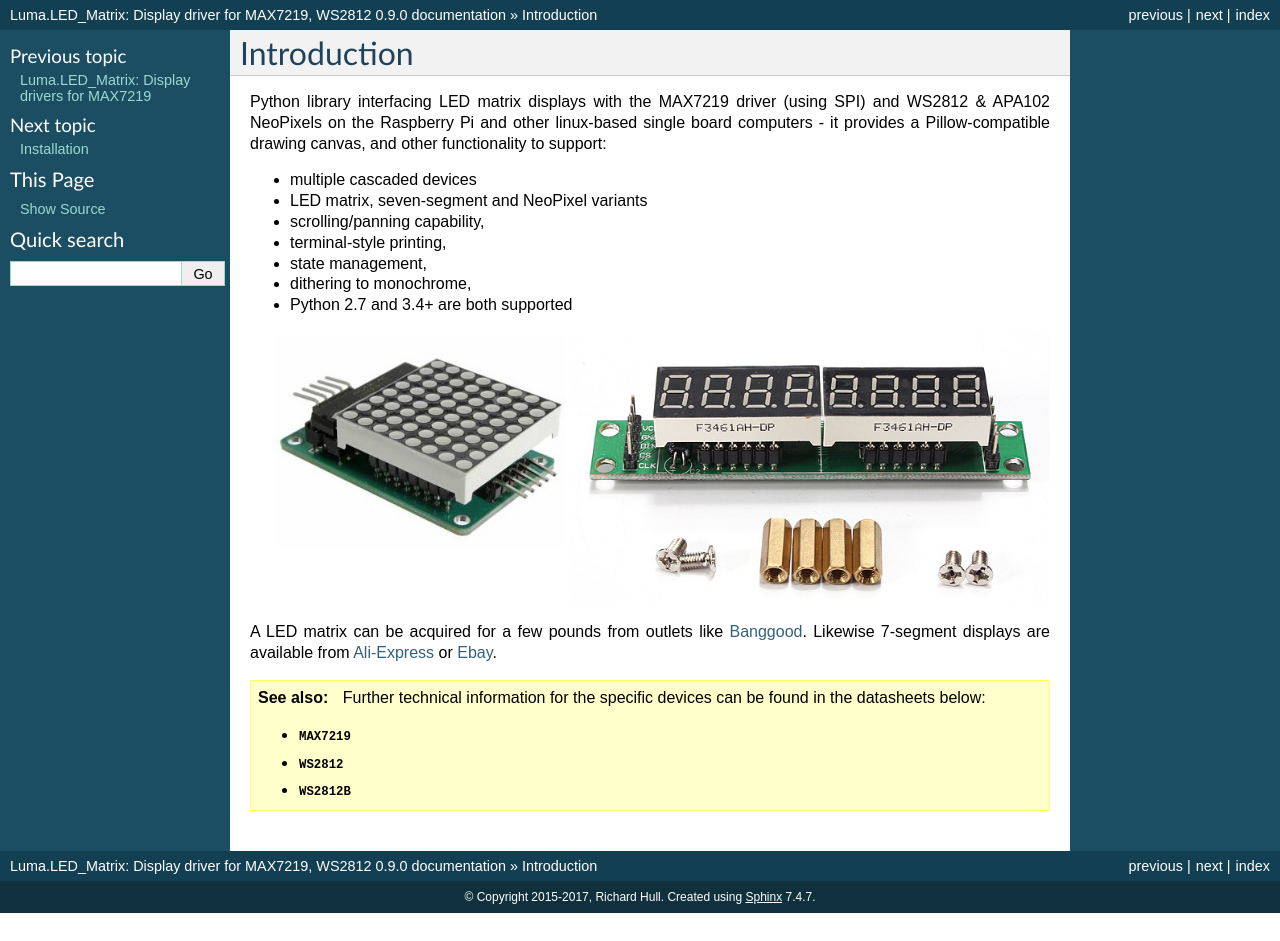
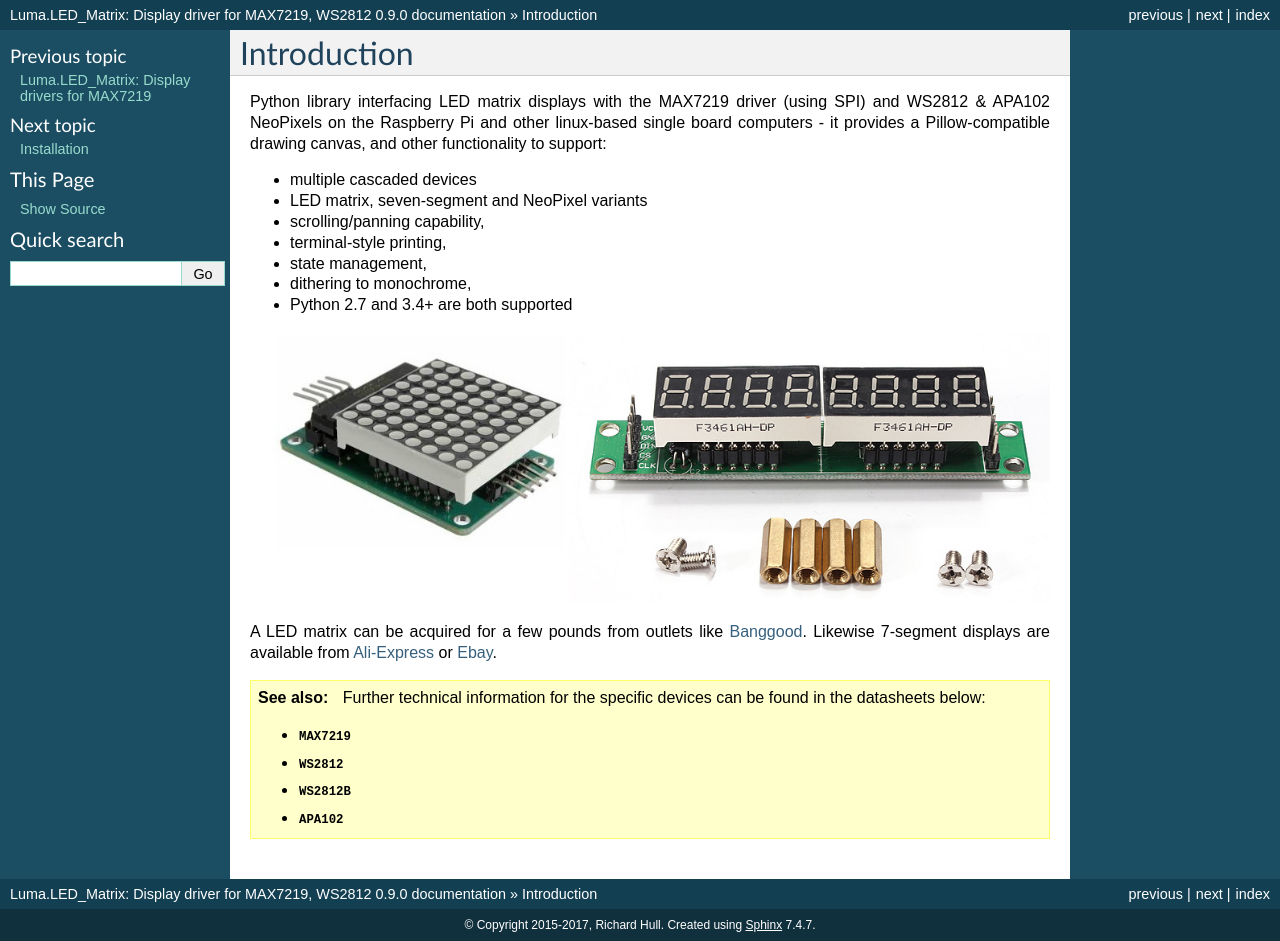
Before and after one commit to rm-hull/luma.led_matrix, a Sphinx documentation site: the page built from doc/intro.rst, in a window 1280 px wide. Built offline with Sphinx 7.4.7, drawn with Linux system fonts in a browser that asks for light colours; before the commit the page ends 913 px from its top, so only the background shows below that.

Commit message:
Add download link

```diff
--- a/doc/intro.rst
+++ b/doc/intro.rst
@@ -29,3 +29,4 @@ or `Ebay <http://www.ebay.com/itm/-/172317726225>`_.
    - :download:`MAX7219 <tech-spec/MAX7219.pdf>`
    - :download:`WS2812 <tech-spec/WS2812.pdf>`
    - :download:`WS2812B <tech-spec/WS2812B.pdf>`
+   - :download:`APA102 <tech-spec/APA102.pdf>`
```
